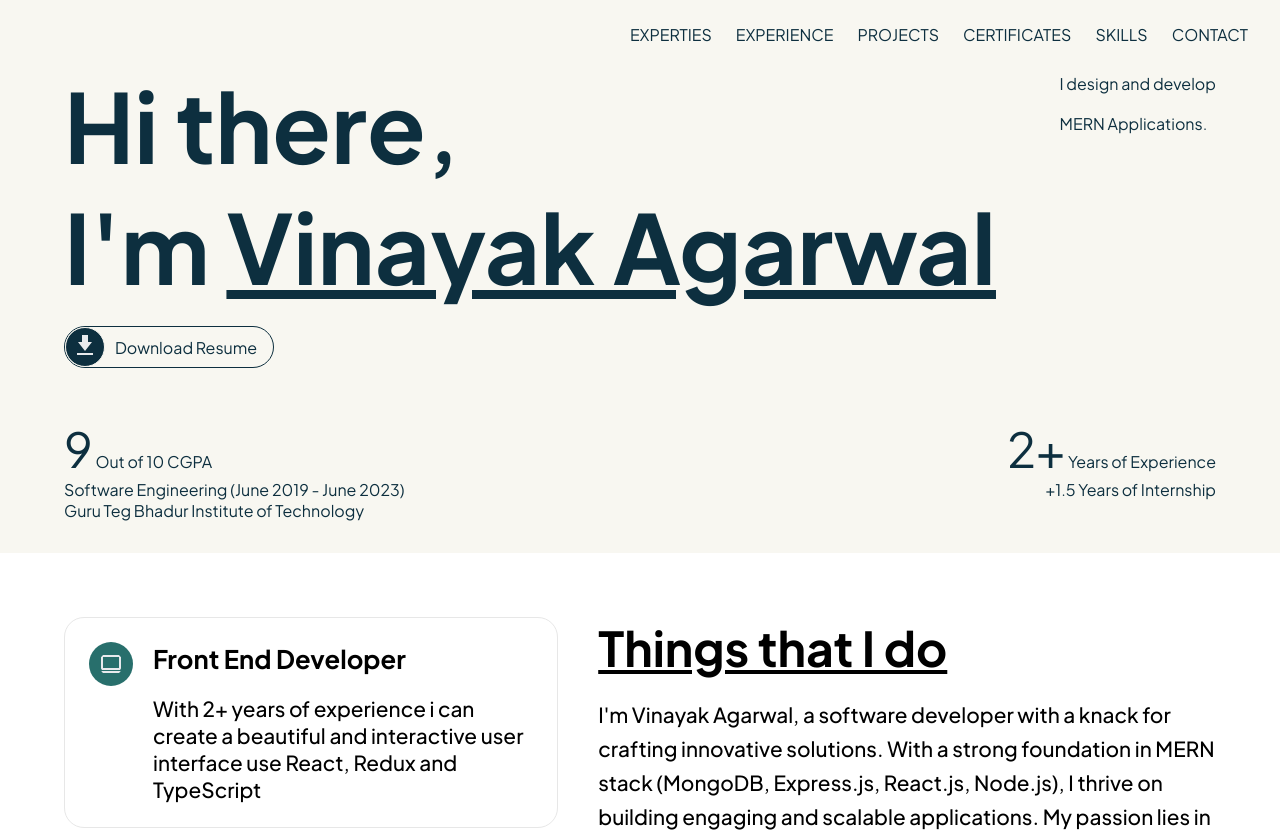
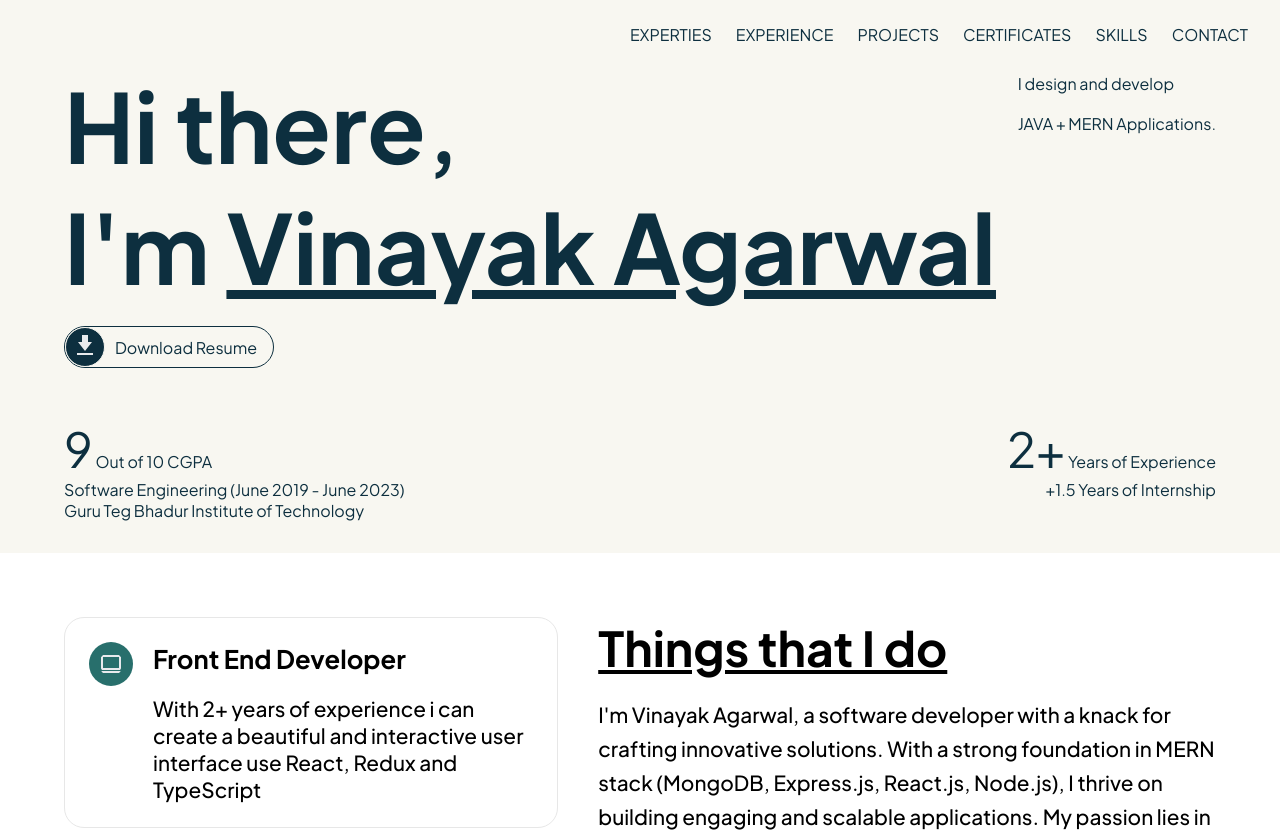
Before and after one commit to vinayak0505/website, a React (Create React App) app: page / in a window 1280 px wide. Shown: the top 832 px of the page. Built offline with nearby package versions, Linux system fonts and the light colour scheme.

Commit message:
added java

```diff
--- a/src/Home/Home.tsx
+++ b/src/Home/Home.tsx
@@ -19,7 +19,7 @@ const Home = ({ setShowTitle }: { setShowTitle: (value: boolean) => void }) => {
         <div id='about' className={Styles.home}>
             <div className={Styles.top}>
                 <div ref={titleRef} className={Styles.title}>Hi there,<br />I'm <u>Vinayak Agarwal</u></div>
-                <div className={Styles.subtitle}>I design and develop<br />MERN Applications.</div>
+                <div className={Styles.subtitle}>I design and develop<br />JAVA + MERN Applications.</div>
             </div>
             <a className={Styles.resume} href='https://drive.google.com/drive/folders/1rquZ_MipJIYiSyocuwfGbvmUqo3D9ngP' target='_blank' rel='noreferrer'>Download Resume</a>
             <div className={Styles.bottom}>
```
